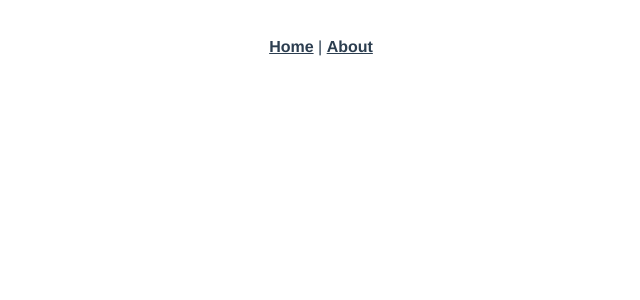
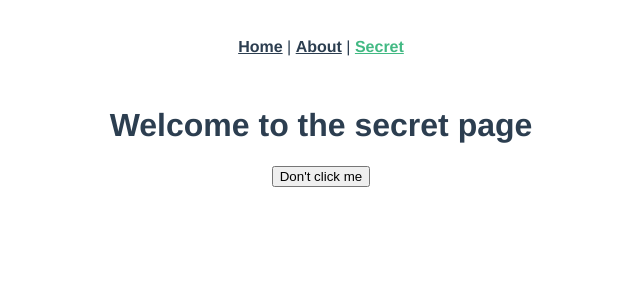
Before and after one commit to pgeliebter/blog-frontend-app, a Vue app: page /secret in a window 1280 px wide. Shown: the top 300 px of the page, without its empty margins (319-959 px from the left). Built offline with nearby package versions, Linux system fonts and the light colour scheme.

Commit message:
adds Secret.vue

```diff
--- a/src/App.vue
+++ b/src/App.vue
@@ -4,6 +4,8 @@
       <router-link to="/">Home</router-link>
       |
       <router-link to="/about">About</router-link>
+      |
+      <router-link to="/secret">Secret</router-link>
     </div>
     <router-view />
   </div>
--- a/src/router/index.js
+++ b/src/router/index.js
@@ -1,6 +1,7 @@
 import Vue from "vue";
 import VueRouter from "vue-router";
 import Home from "../views/Home.vue";
+import Secret from "../views/Secret.vue";
 
 Vue.use(VueRouter);
 
@@ -18,6 +19,11 @@ const routes = [
     // which is lazy-loaded when the route is visited.
     component: () => import(/* webpackChunkName: "about" */ "../views/About.vue"),
   },
+  {
+    path: "/secret",
+    name: "Secret",
+    component: Secret,
+  },
 ];
 
 const router = new VueRouter({
--- /dev/null
+++ b/src/views/Secret.vue
@@ -0,0 +1,20 @@
+<template>
+  <div class="secret">
+    <h1>{{ message }}</h1>
+    <button>Don't click me</button>
+  </div>
+</template>
+
+<style></style>
+
+<script>
+export default {
+  data: function () {
+    return {
+      message: "Welcome to the secret page",
+    };
+  },
+  created: function () {},
+  methods: {},
+};
+</script>
```
